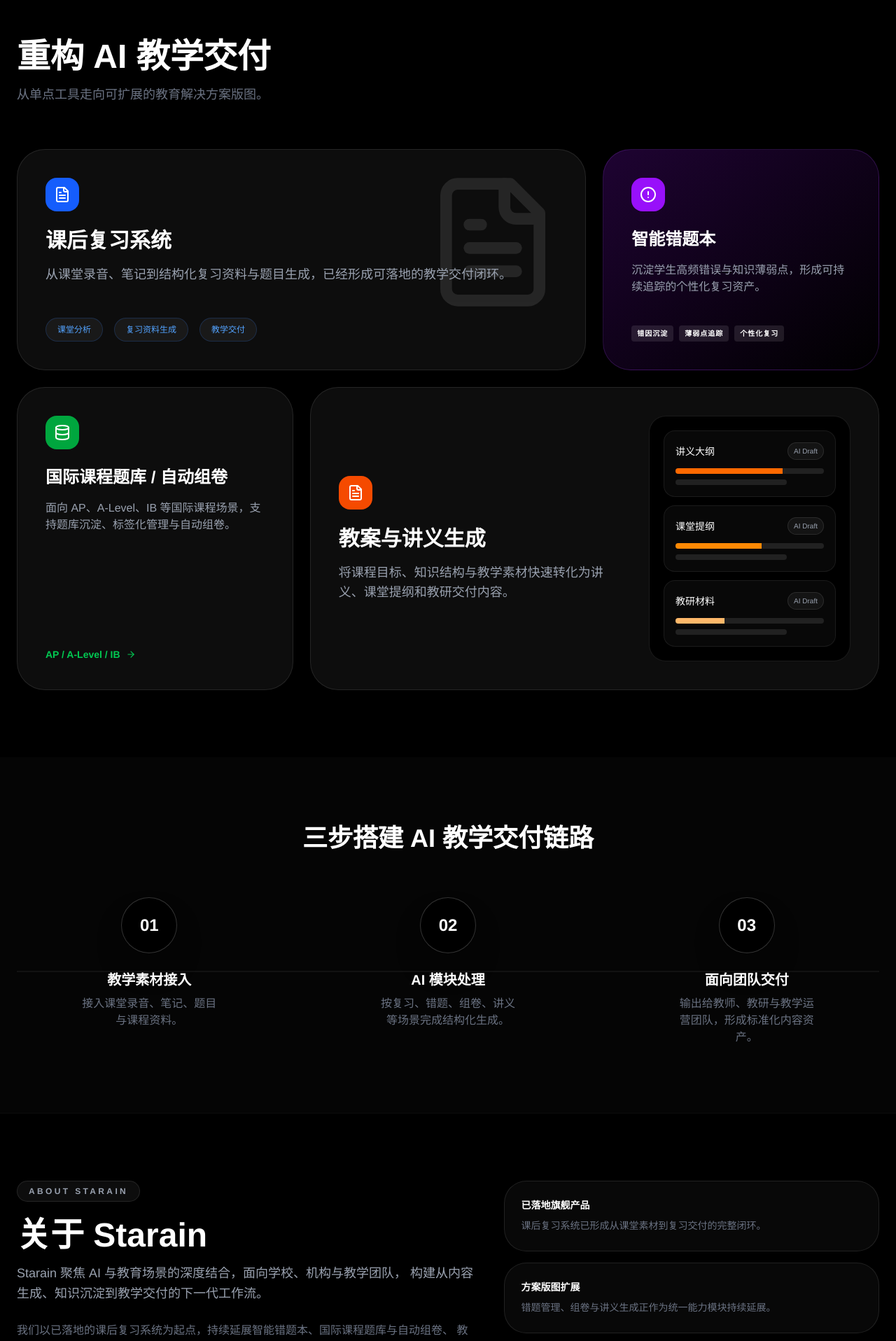
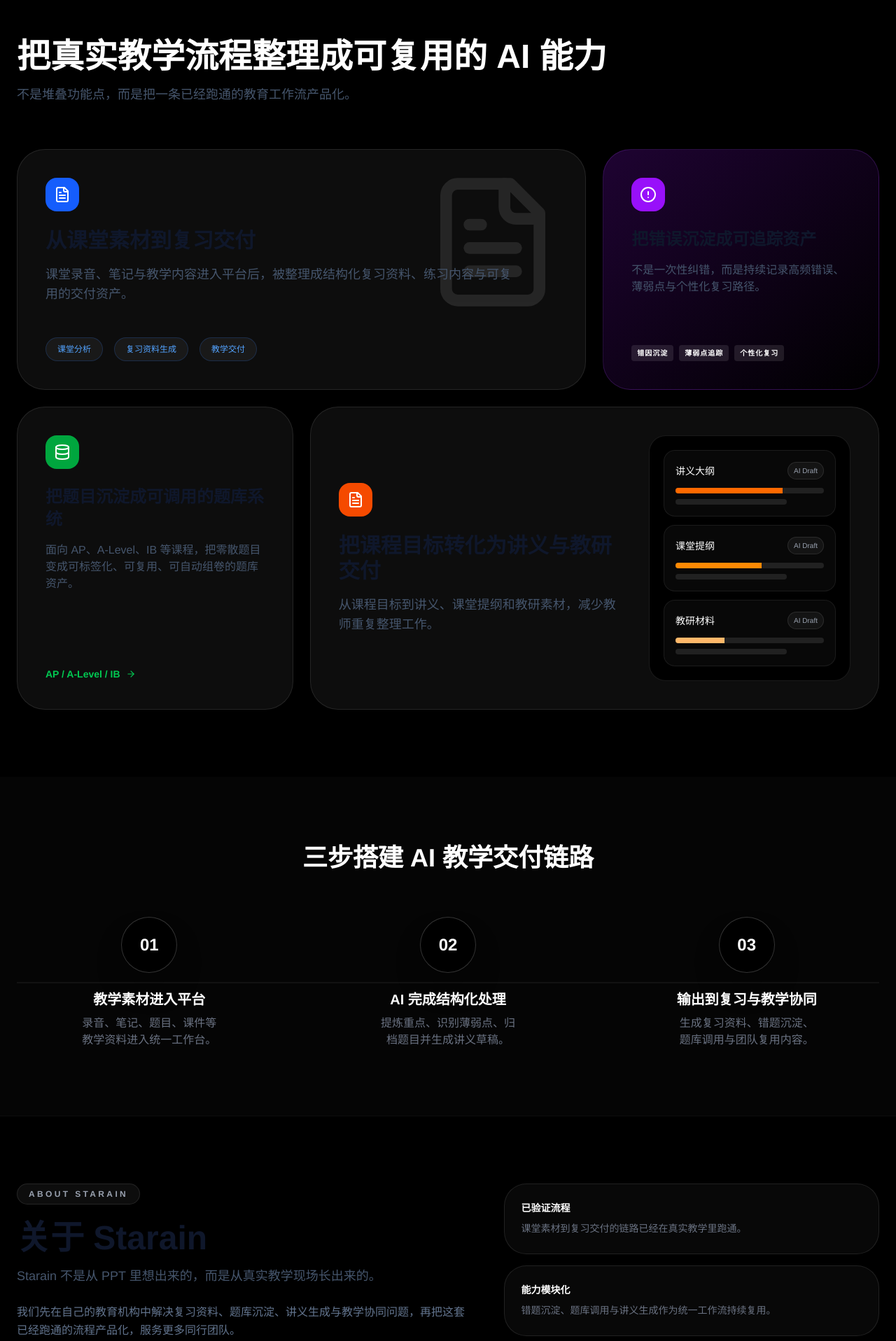
Before and after one commit to KaynXu/Xingrun-Website, a React (Vite) app in the folder frontend/: page / in a window 1280 px wide. Shown: the part 840-2756 px from the top of the page at 70% size. Built offline with nearby package versions, Linux system fonts and the light colour scheme.

Commit message:
feat: align landing sections with workflow story

```diff
--- a/frontend/src/App.tsx
+++ b/frontend/src/App.tsx
@@ -1799,8 +1799,8 @@ export const LandingPage = ({
       <section id="features" className="py-24 border-t border-white/5">
         <div className="max-w-7xl mx-auto px-6">
           <div className="mb-16">
-            <h2 className="text-4xl md:text-5xl font-bold mb-4">重构 AI 教学交付</h2>
-            <p className="text-gray-500 text-lg">从单点工具走向可扩展的教育解决方案版图。</p>
+            <h2 className="text-4xl md:text-5xl font-bold mb-4">把真实教学流程整理成可复用的 AI 能力</h2>
+            <p className="text-slate-600 text-lg">不是堆叠功能点，而是把一条已经跑通的教育工作流产品化。</p>
           </div>
 
           <div className="grid grid-cols-1 md:grid-cols-3 gap-6">
@@ -1814,9 +1814,9 @@ export const LandingPage = ({
                   <div className="w-12 h-12 bg-blue-600 rounded-2xl flex items-center justify-center mb-6">
                     <FileText size={24} />
                   </div>
-                  <h3 className="text-3xl font-bold mb-4">课后复习系统</h3>
-                  <p className="text-gray-400 text-lg max-w-2xl">
-                    从课堂录音、笔记到结构化复习资料与题目生成，已经形成可落地的教学交付闭环。
+                  <h3 className="text-3xl font-bold mb-4 text-slate-900">从课堂素材到复习交付</h3>
+                  <p className="text-slate-600 text-lg max-w-2xl">
+                    课堂录音、笔记与教学内容进入平台后，被整理成结构化复习资料、练习内容与可复用的交付资产。
                   </p>
                 </div>
                 <div className="mt-12 flex flex-wrap gap-4">
@@ -1833,9 +1833,9 @@ export const LandingPage = ({
                 <div className="w-12 h-12 bg-purple-600 rounded-2xl flex items-center justify-center mb-6">
                   <AlertCircle size={24} />
                 </div>
-                <h3 className="text-2xl font-bold mb-4">智能错题本</h3>
-                <p className="text-gray-400">
-                  沉淀学生高频错误与知识薄弱点，形成可持续追踪的个性化复习资产。
+                <h3 className="text-2xl font-bold mb-4 text-slate-900">把错误沉淀成可追踪资产</h3>
+                <p className="text-slate-600">
+                  不是一次性纠错，而是持续记录高频错误、薄弱点与个性化复习路径。
                 </p>
               </div>
               <div className="mt-8 flex flex-wrap gap-2">
@@ -1851,9 +1851,9 @@ export const LandingPage = ({
                 <div className="w-12 h-12 bg-green-600 rounded-2xl flex items-center justify-center mb-6">
                   <Database size={24} />
                 </div>
-                <h3 className="text-2xl font-bold mb-4">国际课程题库 / 自动组卷</h3>
-                <p className="text-gray-400">
-                  面向 AP、A-Level、IB 等国际课程场景，支持题库沉淀、标签化管理与自动组卷。
+                <h3 className="text-2xl font-bold mb-4 text-slate-900">把题目沉淀成可调用的题库系统</h3>
+                <p className="text-slate-600">
+                  面向 AP、A-Level、IB 等课程，把零散题目变成可标签化、可复用、可自动组卷的题库资产。
                 </p>
               </div>
               <div className="mt-8 flex items-center gap-2 text-green-500 font-bold text-sm">
@@ -1868,9 +1868,9 @@ export const LandingPage = ({
                 <div className="w-12 h-12 bg-orange-600 rounded-2xl flex items-center justify-center mb-6">
                   <FileText size={24} />
                 </div>
-                <h3 className="text-3xl font-bold mb-4">教案与讲义生成</h3>
-                <p className="text-gray-400 text-lg">
-                  将课程目标、知识结构与教学素材快速转化为讲义、课堂提纲和教研交付内容。
+                <h3 className="text-3xl font-bold mb-4 text-slate-900">把课程目标转化为讲义与教研交付</h3>
+                <p className="text-slate-600 text-lg">
+                  从课程目标到讲义、课堂提纲和教研素材，减少教师重复整理工作。
                 </p>
               </div>
               <div className="w-full md:w-72 bg-black border border-white/10 rounded-3xl p-5 flex flex-col gap-3">
@@ -1918,9 +1918,9 @@ export const LandingPage = ({
           <div className="grid grid-cols-1 md:grid-cols-3 gap-12 relative">
             <div className="hidden md:block absolute top-1/2 left-0 w-full h-[1px] bg-white/10 -translate-y-1/2 z-0"></div>
             {[
-              { step: '01', title: '教学素材接入', desc: '接入课堂录音、笔记、题目与课程资料。' },
-              { step: '02', title: 'AI 模块处理', desc: '按复习、错题、组卷、讲义等场景完成结构化生成。' },
-              { step: '03', title: '面向团队交付', desc: '输出给教师、教研与教学运营团队，形成标准化内容资产。' },
+              { step: '01', title: '教学素材进入平台', desc: '录音、笔记、题目、课件等教学资料进入统一工作台。' },
+              { step: '02', title: 'AI 完成结构化处理', desc: '提炼重点、识别薄弱点、归档题目并生成讲义草稿。' },
+              { step: '03', title: '输出到复习与教学协同', desc: '生成复习资料、错题沉淀、题库调用与团队复用内容。' },
             ].map((item, i) => (
               <div key={i} className="relative z-10 flex flex-col items-center">
                 <div className="w-20 h-20 bg-black border border-white/20 rounded-full flex items-center justify-center text-2xl font-black mb-6 shadow-2xl">
@@ -1943,27 +1943,25 @@ export const LandingPage = ({
                 ABOUT STARAIN
               </span>
               <div>
-                <h2 className="text-4xl md:text-5xl font-bold mb-4">关于 Starain</h2>
-                <p className="max-w-2xl text-lg text-gray-400 leading-relaxed">
-                  Starain 聚焦 AI 与教育场景的深度结合，面向学校、机构与教学团队，
-                  构建从内容生成、知识沉淀到教学交付的下一代工作流。
+                <h2 className="text-4xl md:text-5xl font-bold mb-4 text-slate-900">关于 Starain</h2>
+                <p className="max-w-2xl text-lg text-slate-600 leading-relaxed">
+                  Starain 不是从 PPT 里想出来的，而是从真实教学现场长出来的。
                 </p>
               </div>
-              <p className="max-w-2xl text-sm md:text-base text-gray-500 leading-relaxed">
-                我们以已落地的课后复习系统为起点，持续延展智能错题本、国际课程题库与自动组卷、
-                教案讲义生成等能力模块，帮助团队把零散教学经验沉淀为可复制、可扩展的 AI 教学资产。
+              <p className="max-w-2xl text-sm md:text-base text-slate-500 leading-relaxed">
+                我们先在自己的教育机构中解决复习资料、题库沉淀、讲义生成与教学协同问题，再把这套已经跑通的流程产品化，服务更多同行团队。
               </p>
             </div>
 
             <div className="grid grid-cols-1 sm:grid-cols-3 lg:grid-cols-1 gap-4">
               {[
                 {
-                  title: '已落地旗舰产品',
-                  body: '课后复习系统已形成从课堂素材到复习交付的完整闭环。',
+                  title: '已验证流程',
+                  body: '课堂素材到复习交付的链路已经在真实教学里跑通。',
                 },
                 {
-                  title: '方案版图扩展',
-                  body: '错题管理、组卷与讲义生成正作为统一能力模块持续延展。',
+                  title: '能力模块化',
+                  body: '错题沉淀、题库调用与讲义生成作为统一工作流持续复用。',
                 },
                 {
                   title: '服务对象',
```
Also changed, not shown: 1 other file (tests, documents, lock files or other folders).
